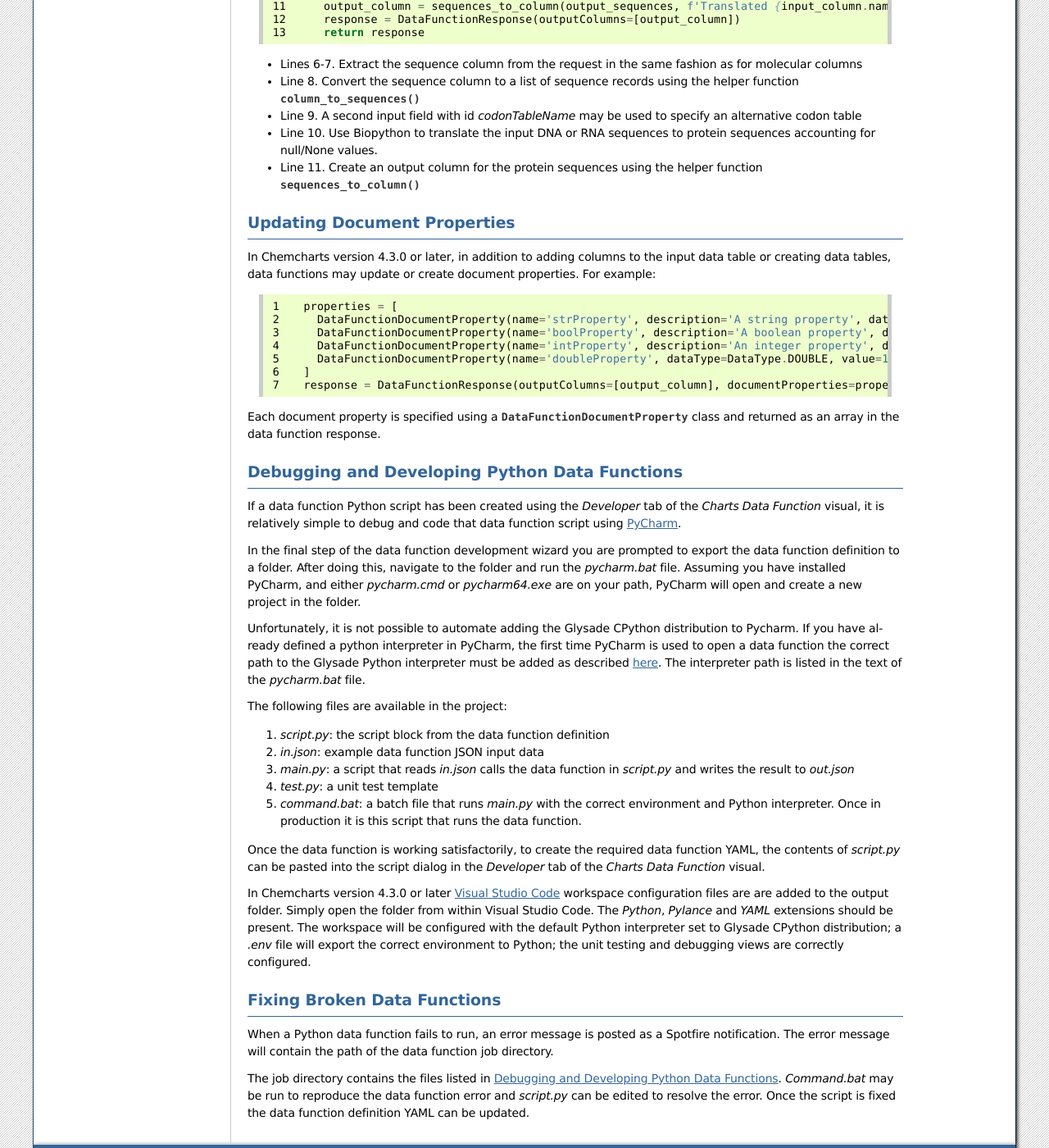
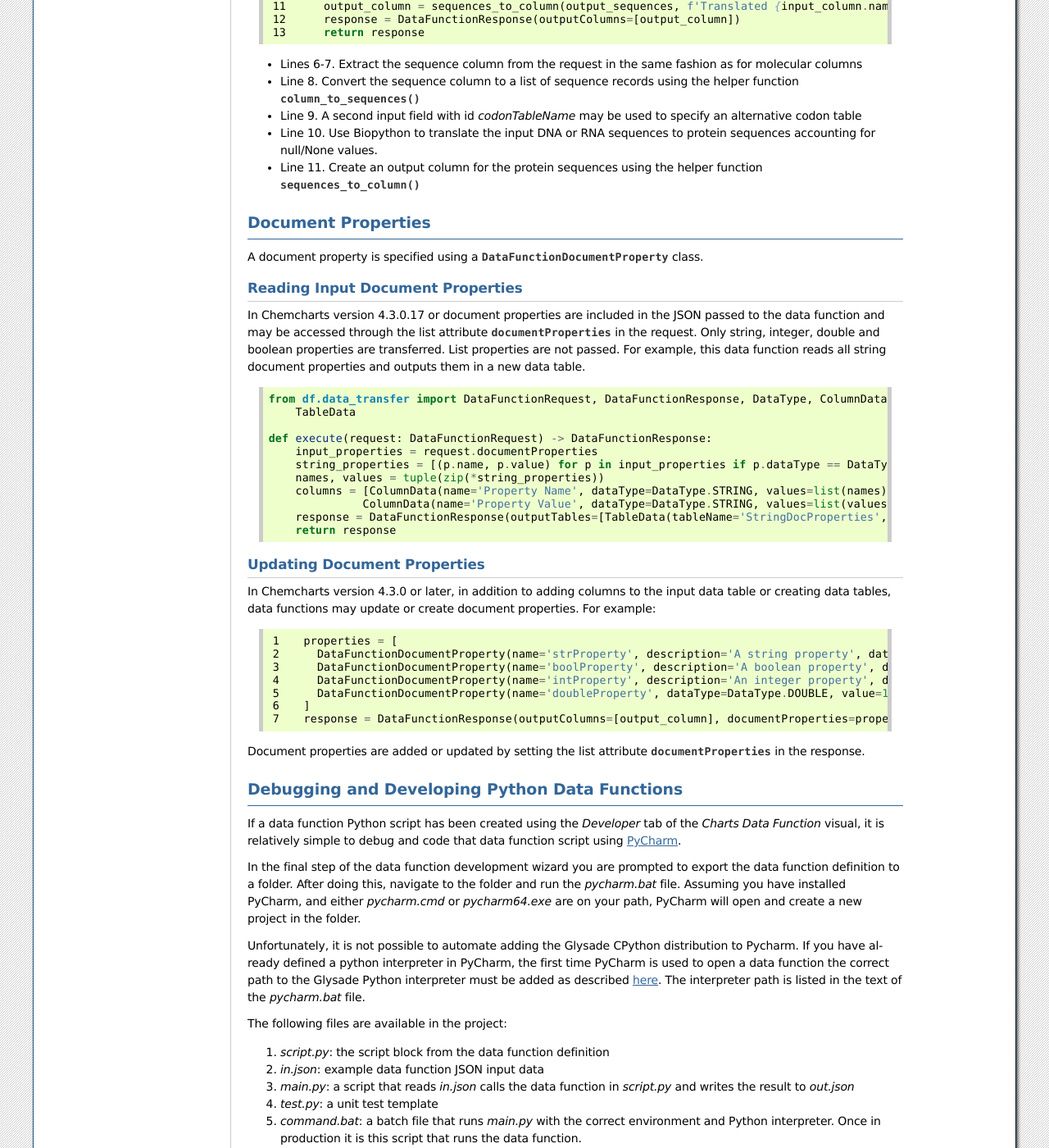
Before and after one commit to Glysade/DataFxnPylib, a Sphinx documentation site: the page built from pylib_3.9.7/doc/getting_started.rst, in a window 1280 px wide and 1400 px high, scrolled down 2132 px. Shown: the whole window at 82% size. Built offline with Sphinx 7.4.7, drawn with Linux system fonts in a browser that asks for light colours; some of the changed text lies outside the part shown.

Commit message:
Updated documentation

```diff
--- a/pylib_3.9.7/doc/getting_started.rst
+++ b/pylib_3.9.7/doc/getting_started.rst
@@ -143,12 +143,38 @@ Biopython.
 * Line 11. Create an output column for the protein sequences using the helper function
   :meth:`~df.bio_helper.sequences_to_column`
 
+Document Properties
+*******************
+
+A document property is specified using a :class:`~df.data_transfer.DataFunctionDocumentProperty` class.
+
+Reading Input Document Properties
++++++++++++++++++++++++++++++++++
+
+In Chemcharts version 4.3.0.17 or document properties are included in the JSON passed to the data function and may be
+accessed through the list attribute :attr:`~df.data_transfer.DataFunctionRequest.documentProperties` in the request.
+Only string, integer, double and boolean properties are transferred. List properties are not passed.
+For example, this data function reads all string document properties and outputs them in a new data table.
+
+.. code-block:: python
+
+  from df.data_transfer import DataFunctionRequest, DataFunctionResponse, DataType, ColumnData, \
+      TableData
+
+  def execute(request: DataFunctionRequest) -> DataFunctionResponse:
+      input_properties = request.documentProperties
+      string_properties = [(p.name, p.value) for p in input_properties if p.dataType == DataType.STRING]
+      names, values = tuple(zip(*string_properties))
+      columns = [ColumnData(name='Property Name', dataType=DataType.STRING, values=list(names)),
+                ColumnData(name='Property Value', dataType=DataType.STRING, values=list(values))]
+      response = DataFunctionResponse(outputTables=[TableData(tableName='StringDocProperties', columns=columns)])
+      return response
+
 Updating Document Properties
-****************************
+++++++++++++++++++++++++++++
 
 In Chemcharts version 4.3.0 or later, in addition to adding columns to the input data table or creating data tables,
-data functions may update or create
-document properties. For example:
+data functions may update or create document properties. For example:
 
 .. code-block:: python
    :linenos:
@@ -161,8 +187,8 @@ document properties. For example:
       ]
       response = DataFunctionResponse(outputColumns=[output_column], documentProperties=properties)
 
-Each document property is specified using a :class:`~df.data_transfer.DataFunctionDocumentProperty` class and returned as an
-array in the data function response.
+Document properties are added or updated by setting the list
+attribute :attr:`~df.data_transfer.DataFunctionResponse.documentProperties` in the response.
 
 Debugging and Developing Python Data Functions
 **********************************************
@@ -196,7 +222,9 @@ In Chemcharts version 4.3.0 or later `Visual Studio Code <https://code.visualstu
 configuration files are are added to the output folder.  Simply open the folder from within Visual Studio Code.  The
 *Python*, *Pylance* and *YAML* extensions should be present.  The workspace will be configured with the default Python
 interpreter set to Glysade CPython distribution; a *.env* file will export the correct environment to Python; the unit
-testing and debugging views are correctly configured.
+testing and debugging views are correctly configured. Before running or debugging you may need to
+run *Python: Select Interpreter* command as select the default data function interpreter over the recommended
+system interpreter.
 
 Fixing Broken Data Functions
 ****************************
```
Also changed, not shown: 1 other file.
